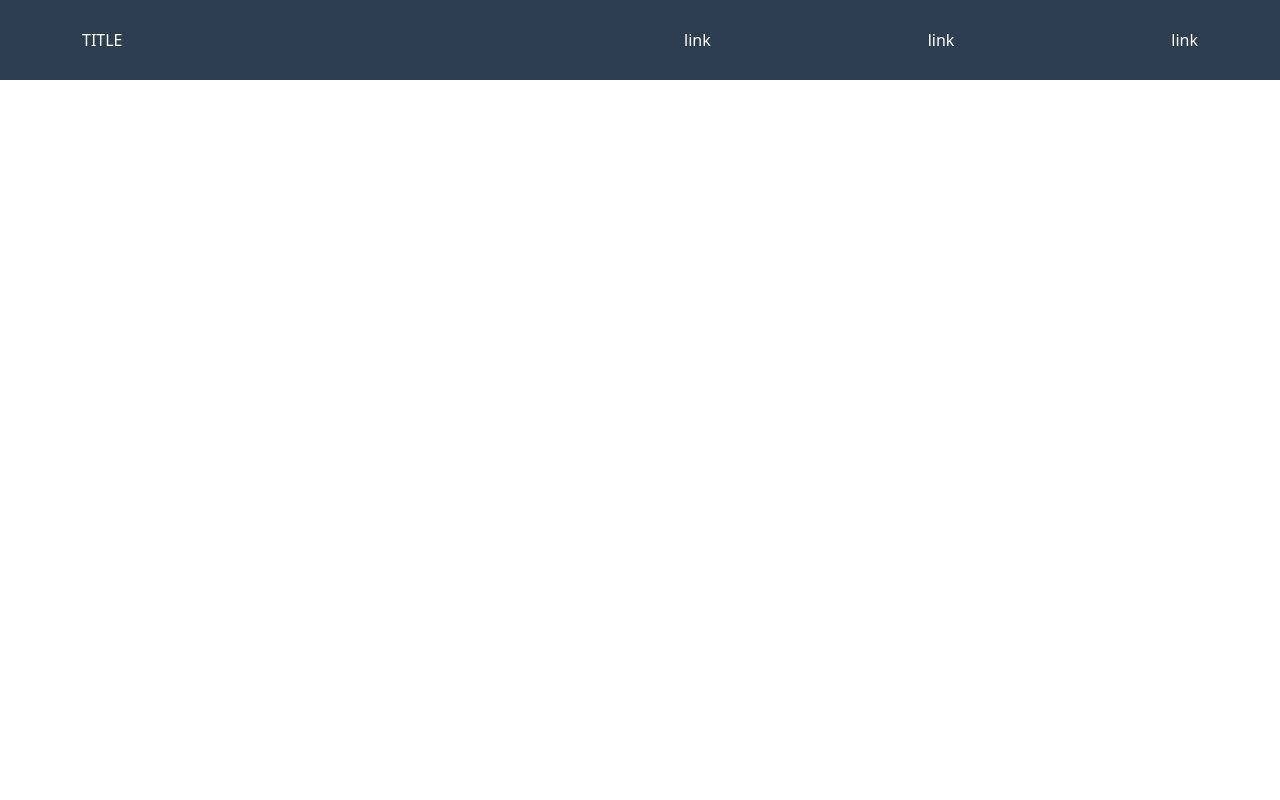
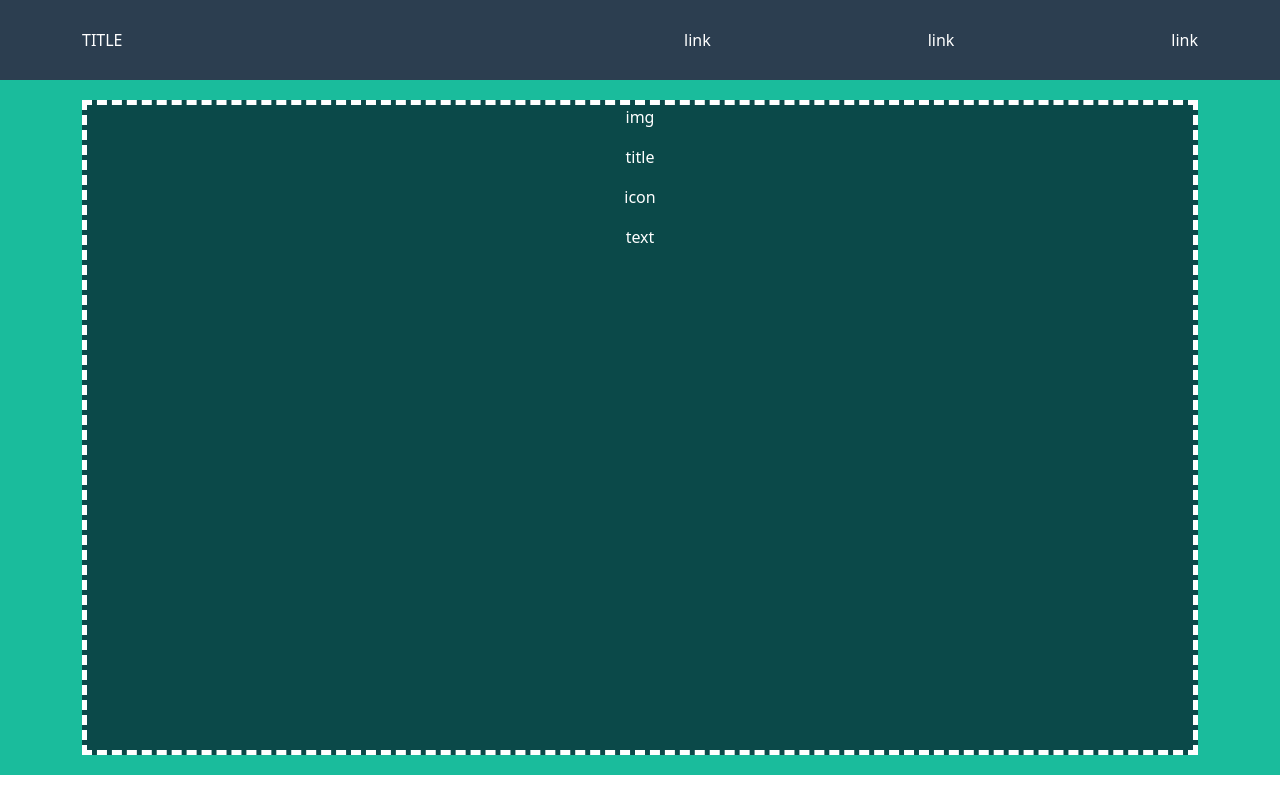
Before and after one commit to GiacomoSeveri/html-css-bootstrap-freelancer, a plain HTML site: page index.html in a window 1280 px wide. Drawn offline with nearby package versions, Linux system fonts and the light colour scheme.

Commit message:
added start section

```diff
--- a/css/style.css
+++ b/css/style.css
@@ -1,6 +1,9 @@
+body {
+    color: #fff;
+}
+
 header {
     background-color: #2C3E50;
-    color: #fff;
     height: 80px;
 }
 
@@ -8,3 +11,15 @@ ul {
     list-style-type: none;
     margin: 0;
 }
+
+#start {
+    background-color: #1ABC9C;
+    min-height: 100px;
+    padding: 20px 0;
+}
+
+.quad {
+    height: 655px;
+    background-color: rgb(11, 73, 73);
+    border: 5px dashed #fff;
+}
--- a/index.html
+++ b/index.html
@@ -33,5 +33,22 @@
             </div>
         </div>
     </header>
+    <main>
+        <section id="start">
+            <div class="container">
+                <div class="row">
+                    <div class="col-12 text-center">
+                        <div class="quad">
+                            <p>img</p>
+                            <p>title</p>
+                            <p>icon</p>
+                            <p>text</p>
+                        </div>
+                    </div>
+                </div>
+            </div>
+        </section>
+
+    </main>
 </body>
 </html>
```
